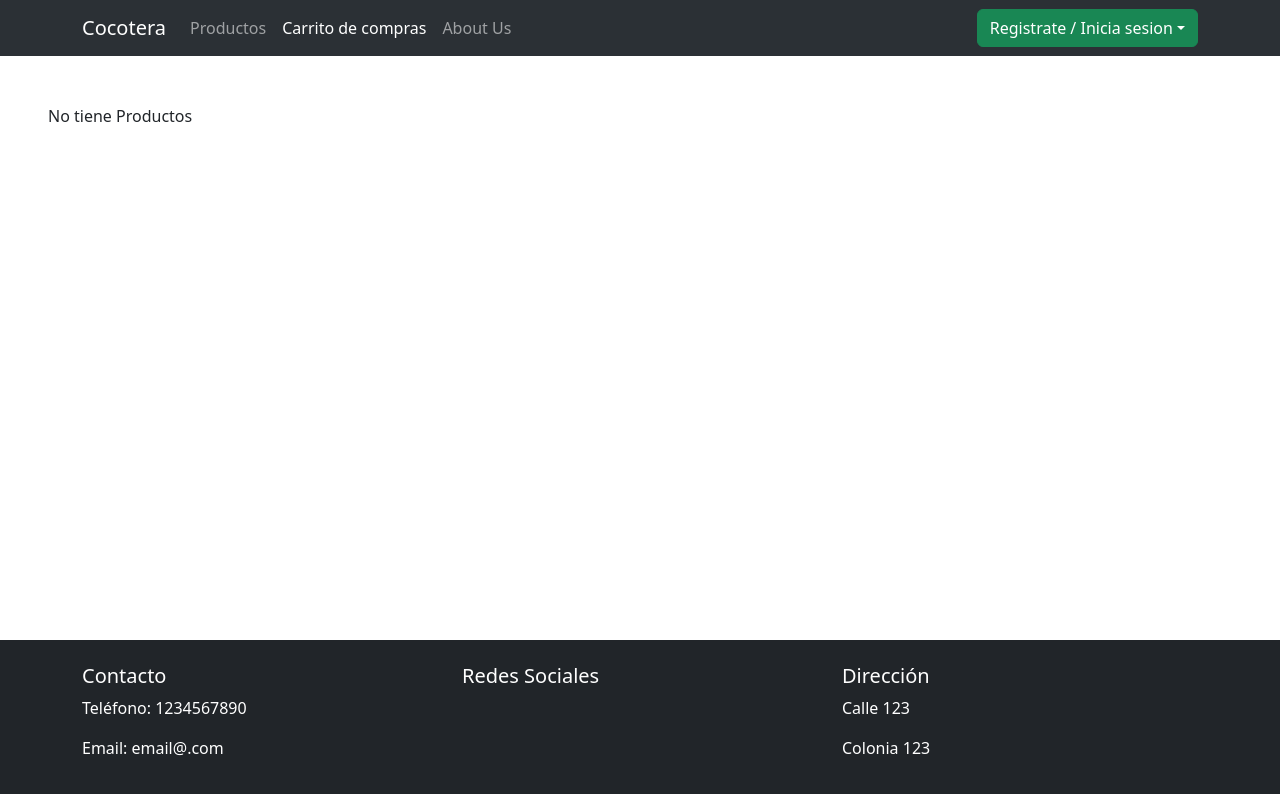
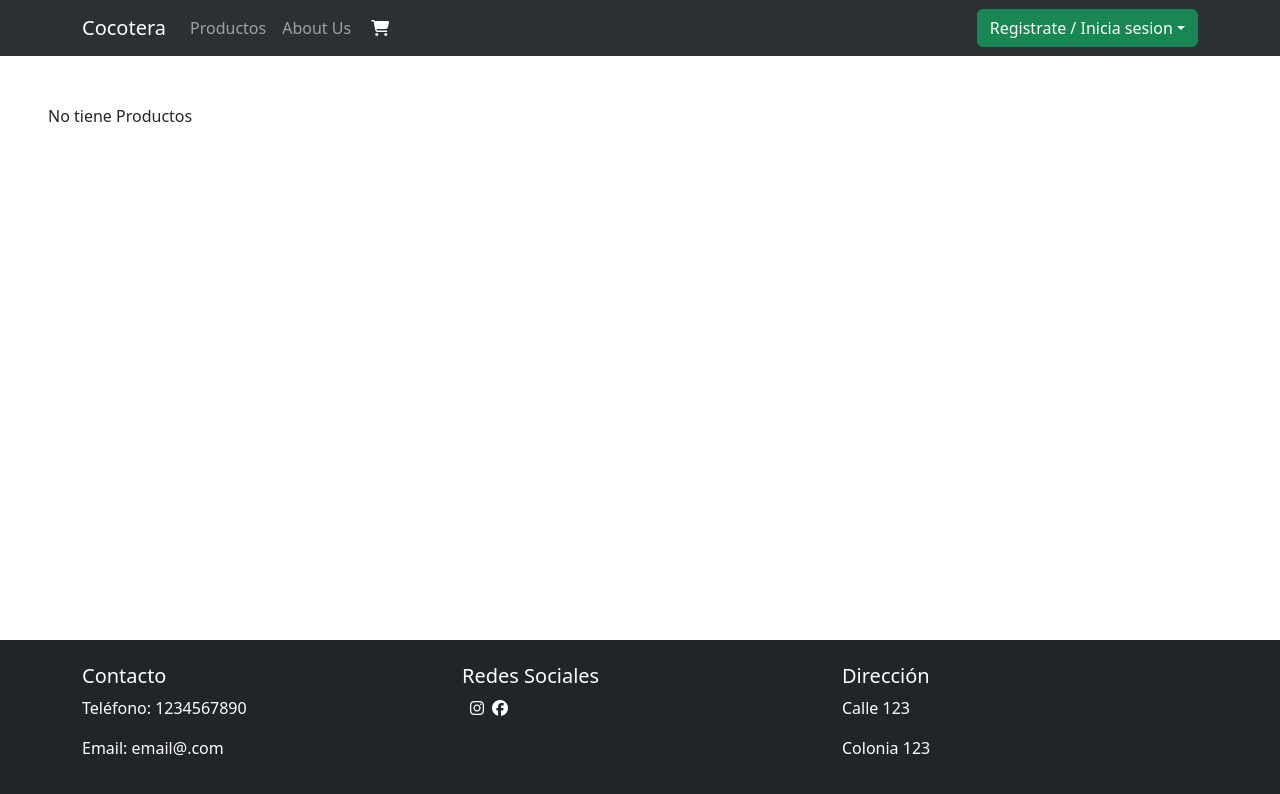
Before and after one commit to HJLazo/cocoteraReact, a React (Create React App) app: page /cart in a window 1280 px wide. Shown: the top 794 px of the page. Built offline with nearby package versions, Linux system fonts and the light colour scheme.

Commit message:
Added icon to cart

```diff
--- a/src/App.js
+++ b/src/App.js
@@ -3,6 +3,7 @@ import { Outlet } from "react-router-dom";
 import Navbar from "./components/navbar";
 import Footer from "./components/footer";
 import { InfoProvider } from "./components/parent_information/infoProvider";
+import '@fortawesome/fontawesome-free/css/all.css';
 
 const App = () => {
   return (
--- a/src/components/cart/table.jsx
+++ b/src/components/cart/table.jsx
@@ -6,6 +6,7 @@ const Table = ({ products, removeFromCart, addProductQuantity, removeProductQuan
     <table className="table">
       <thead>
         <tr>
+        <th scope="col">#</th>
           <th scope="col">Nombre</th>
           <th scope="col">Cantidad</th>
           <th scope="col">Precio Regular</th>
@@ -16,12 +17,17 @@ const Table = ({ products, removeFromCart, addProductQuantity, removeProductQuan
         </tr>
       </thead>
       <tbody>
-        {products.map((product) => (
+        {products.map((product, index) => (
           <tr key={product.id}>
+            <td>{index + 1}</td>
             <td>{product.name}</td>
             <td className="d-flex">
               <button className="btn btn-primary" onClick={() => removeProductQuantity(product.id)}>-</button>
-              <input className="form-control mx-2" type="number" value={product.quantity} readOnly />
+              <input className="form-control mx-2 text-center"
+              type="number"
+              value={product.quantity}
+              style={{ width: '60px' }}
+              readOnly />
               <button className="btn btn-primary" onClick={() => addProductQuantity(product.id)}>+</button>
             </td>
             <td>{product.price.toFixed(2)}</td>
--- a/src/components/navbar.jsx
+++ b/src/components/navbar.jsx
@@ -43,13 +43,13 @@ const Navigation = () => {
           <NavLink className="nav-link" to={products.to}>
             {products.text}
           </NavLink>
-          <NavLink  to={cart.to} className="nav-link">
-            {cart.text}
-          </NavLink>
           <NavLink  to={about.to} className="nav-link">
             {about.text}
           </NavLink>
-
+          <NavLink  to={cart.to} className="nav-link">
+            <i class="fa-solid fa-cart-shopping mx-1"></i>
+             { totalProducts ? totalProducts : null }
+          </NavLink>
         </Nav>
       </Navbar.Collapse>
 
```
